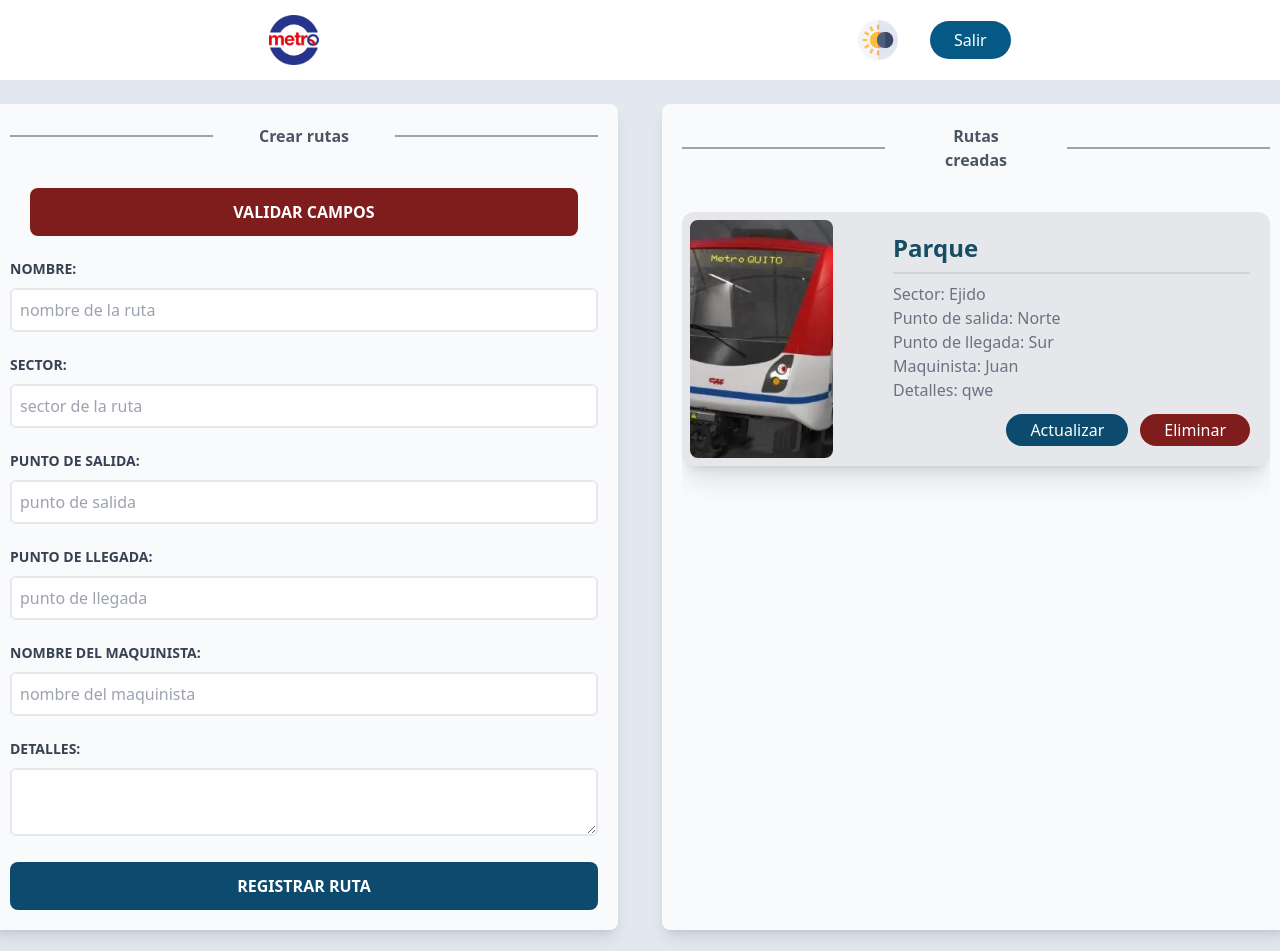
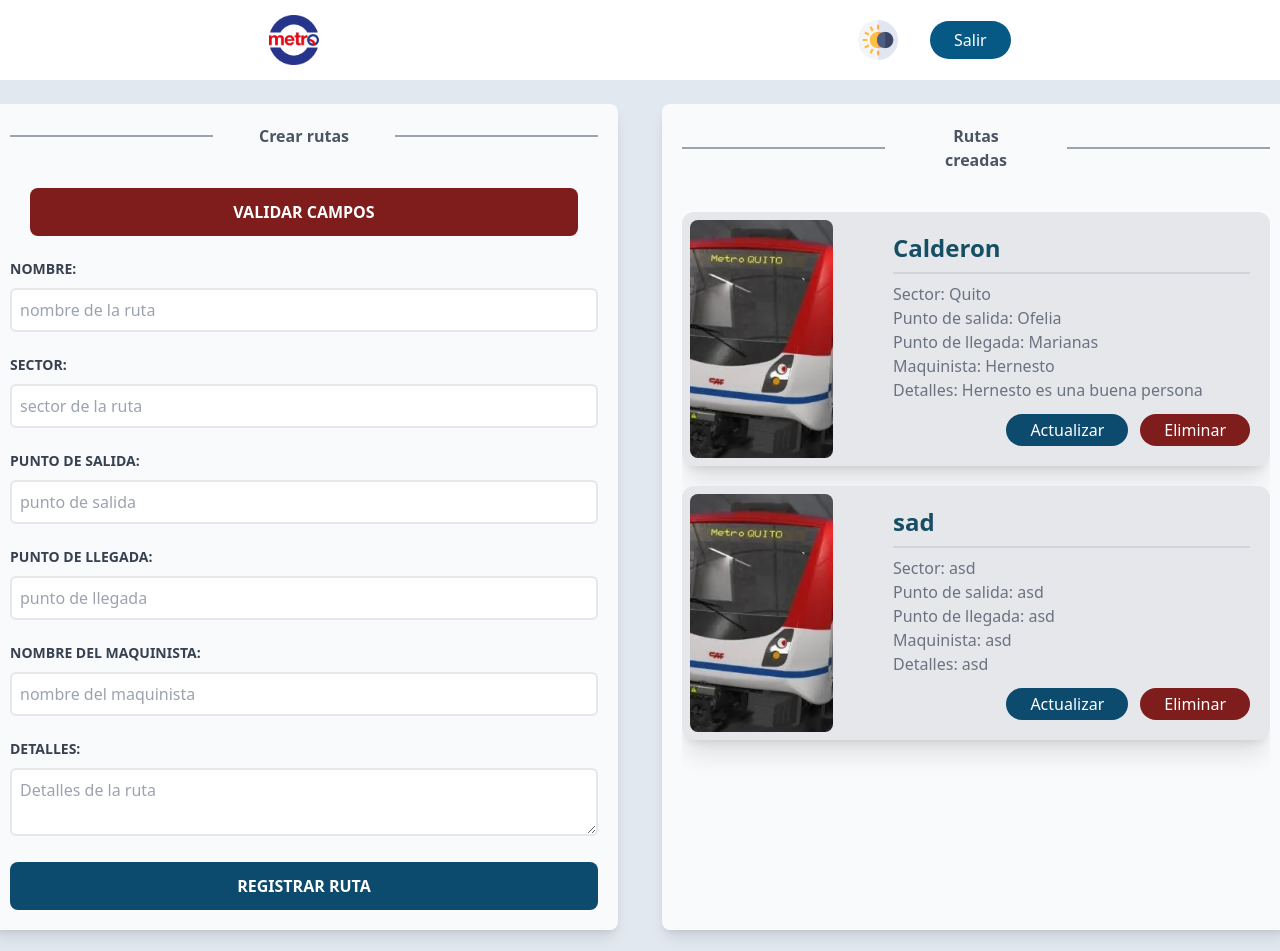
Before and after one commit to Einarr07/prueba1_segundoBimestre-Metro_Quito, a React (Vite) app: page / in a window 1280 px wide. Shown: the top 951 px of the page. Built offline with nearby package versions, Linux system fonts and the light colour scheme; data requests are answered from the project's data file.

Commit message:
Validación del formulario

```diff
--- a/db.json
+++ b/db.json
@@ -18,13 +18,22 @@
   },
   "metro": [
     {
-      "nombre": "Parque",
-      "sector": "Ejido",
-      "salida": "Norte",
-      "llegada": "Sur",
-      "maquinista": "Juan",
-      "detalles": "qwe",
+      "nombre": "Calderon",
+      "sector": "Quito",
+      "salida": "Ofelia",
+      "llegada": "Marianas",
+      "maquinista": "Hernesto",
+      "detalles": "Hernesto es una buena persona ",
       "id": "f259f24a-45cd-452a-8e69-b339115e217b"
+    },
+    {
+      "nombre": "sad",
+      "sector": "asd",
+      "salida": "asd",
+      "llegada": "asd",
+      "maquinista": "asd",
+      "detalles": "asd",
+      "id": "cad60901-82c8-4c1c-a2a6-41fa66c199e4"
     }
   ]
 }
--- a/package.json
+++ b/package.json
@@ -12,6 +12,7 @@
     "json-server": "^0.17.3",
     "react": "^18.2.0",
     "react-dom": "^18.2.0",
+    "react-hook-form": "^7.45.4",
     "uuid": "^9.0.0"
   },
   "devDependencies": {
--- a/src/components/Formulario.jsx
+++ b/src/components/Formulario.jsx
@@ -2,30 +2,37 @@ import { v4 as uuidv4} from "uuid"
 import Mensajes from "./Mensajes"
 import { useState } from "react"
 import { useEffect } from 'react'
+import { useForm, Controller } from "react-hook-form";
 
-export const Formulario = ({setEstado,idMetro}) => {
-
-    // Usestate va antes del return
-    const [error, setError] = useState(false)
-
-    const [mensaje, setMensaje] = useState(false)
+export const Formulario = ({ setEstado, idMetro }) => {
+    const { handleSubmit, control, formState: { errors } } = useForm();
+    const [error, setError] = useState(false);
+    const [mensaje, setMensaje] = useState(false);
 
     const [form, setform] = useState({
-        nombre:"",
-        sector:"",
-        salida:"",
-        llegada:"",
-        maquinista:"",
-        detalles:""
-    })
+      nombre: "",
+      sector: "",
+      salida: "",
+      llegada: "",
+      maquinista: "",
+      detalles: ""
+    });
 
     useEffect(() => {
-        if(idMetro)
-        {
+      if (idMetro) {
         (async function (idMetro) {
           try {
-                    const respuesta = await (await fetch(`http://localhost:3000/metro/${idMetro}`)).json()
-                    const {id,nombre,sector,salida,llegada,maquinista,detalles} = respuesta
+            const respuesta = await (
+              await fetch(`http://localhost:3000/metro/${idMetro}`)).json();
+            const {
+              id,
+              nombre,
+              sector,
+              salida,
+              llegada,
+              maquinista,
+              detalles
+            } = respuesta;
             setform({
               ...form,
               nombre,
@@ -35,162 +42,217 @@ export const Formulario = ({setEstado,idMetro}) => {
               maquinista,
               detalles,
               id
-                    })
-                }
-                catch (error) {
+            });
+          } catch (error) {
             console.log(error);
           }
-            })(idMetro)
+        })(idMetro);
       }
-    }, [idMetro])
+    }, [idMetro]);
 
     const handleChange = (e) => {
         setform({
             ...form,
-            [e.target.name]: e.target.value.trim()
-        })
+            [e.target.name]: e.target.value
+        });
     }
 
-    const handleSubmit = async (e) => {
-        e.preventDefault()
-        if (Object.values(form).includes("") || Object.entries(form).length === 0) {
-            setError(true)
+    const handleFormSubmit = async (data) => {
+        if (Object.values(data).includes("") || Object.entries(data).length === 0) {
+            setError(true);
             setTimeout(() => {
-                setError(false)
+                setError(false);
             }, 1000);
-            return
+            return;
         }
         try {
-            // Actualización de las rutas
-            if(form.id){
-                const url = `http://localhost:3000/metro/${form.id}`
-                await fetch(url,{
-                    method:'PUT',
-                    body:JSON.stringify(form),
-                    headers:{'Content-Type':'application/json'}
-                })
-                setEstado(true)
-                setform({})
+            if (form.id) {
+                const url = `http://localhost:3000/metro/${form.id}`;
+                await fetch(url, {
+                    method: "PUT",
+                    body: JSON.stringify(data),
+                    headers: { "Content-Type": "application/json" }
+                });
+                setEstado(true);
+            } else {
+                const url = "http://localhost:3000/metro";
+                const newData = { ...data, id: uuidv4() };
+                await fetch(url, {
+                    method: "POST",
+                    body: JSON.stringify(newData),
+                    headers: { "Content-Type": "application/json" }
+                });
+                setMensaje(true);
+                setEstado(true);
+            }
+            // Resetear el estado form a valores vacíos después del envío exitoso
+            setform({
+                nombre: "",
+                sector: "",
+                salida: "",
+                llegada: "",
+                maquinista: "",
+                detalles: ""
+            });
             setTimeout(() => {
-                    setEstado(false)
-                    setform({})
-                }, 1000)
-            }
-            // Creacion de las rutas
-            else{
-                const url = "http://localhost:3000/metro"
-								form.id = uuidv4()
-                await fetch(url, {
-                    method: 'POST',
-                    body: JSON.stringify(form),
-                    headers: { 'Content-Type': 'application/json' }
-                })
-                setMensaje(true)
-                setEstado(true)
-                setTimeout(() => {
-                    setMensaje(false)
-                    setEstado(false)
-                    setform({})
+                setMensaje(false);
+                setEstado(false);
             }, 1000);
-
-            }
         } catch (error) {
             console.log(error);
         }
-    }
+    };
 
     return (
-        <form onSubmit={handleSubmit}>
+        <form onSubmit={handleSubmit(handleFormSubmit)}>
             {error && <Mensajes tipo="bg-red-900">"Existen campos vacíos"</Mensajes>}
 	        {mensaje && <Mensajes tipo="bg-green-900">"Registro exitoso"</Mensajes>}
             <Mensajes tipo={"bg-red-900"}>validar campos</Mensajes>
+
             <div>
                 <label
                     htmlFor='nombre'
-                    className='text-gray-700 uppercase font-bold text-sm'>Nombre: </label>
+                    className='text-gray-700 uppercase font-bold text-sm'>Nombre:
+                </label>
+                <Controller
+                    name="nombre"
+                    control={control}
+                    defaultValue=""
+                    rules={{ required: "El nombre es obligatorio" }}
+                    render={({ field }) => (
+                    <div>
                     <input
+                        {...field}
                         id='nombre'
                         type="text"
-                    className='border-2 w-full p-2 mt-2 placeholder-gray-400 rounded-md mb-5'
+                        className={`border-2 w-full p-2 mt-2 placeholder-gray-400 rounded-md mb-5 ${errors.nombre ? "border-red-500" : ""}`}
                         placeholder='nombre de la ruta'
-                    name='nombre'
-                    value={form.nombre || ""}
-                    onChange={handleChange}
+                    />{errors.nombre && <span className="text-red-500">{errors.nombre.message}</span>}
+                    </div>
+                    )}
                 />
             </div>
 
             <div>
-                <label
-                    htmlFor='sector'
-                    className='text-gray-700 uppercase font-bold text-sm'>Sector: </label>
+                <label htmlFor='sector' className='text-gray-700 uppercase font-bold text-sm'>
+                    Sector:
+                </label>
+                <Controller
+                    name="sector"
+                    control={control}
+                    defaultValue=""
+                    rules={{ required: "El sector es obligatorio" }}
+                    render={({ field }) => (
+                        <div>
                             <input
+                                {...field}
                                 id='sector'
                                 type="text"
-                    className='border-2 w-full p-2 mt-2 placeholder-gray-400 rounded-md mb-5'
+                                className={`border-2 w-full p-2 mt-2 placeholder-gray-400 rounded-md mb-5 ${errors.sector ? "border-red-500" : ""}`}
                                 placeholder='sector de la ruta'
-                    name='sector'
-                    value={form.sector || ""}
-                    onChange={handleChange}
+                            />
+                            {errors.sector && <span className="text-red-500">{errors.sector.message}</span>}
+                        </div>
+                    )}
                 />
             </div>
 
             <div>
-                <label
-                    htmlFor='salida'
-                    className='text-gray-700 uppercase font-bold text-sm'>Punto de salida: </label>
+                <label htmlFor='salida' className='text-gray-700 uppercase font-bold text-sm'>
+                    Punto de salida:
+                </label>
+                <Controller
+                    name="salida"
+                    control={control}
+                    defaultValue=""
+                    rules={{ required: "El punto de salida es obligatorio" }}
+                    render={({ field }) => (
+                        <div>
                             <input
+                                {...field}
                                 id='salida'
                                 type="text"
-                    className='border-2 w-full p-2 mt-2 placeholder-gray-400 rounded-md mb-5'
+                                className={`border-2 w-full p-2 mt-2 placeholder-gray-400 rounded-md mb-5 ${errors.salida ? "border-red-500" : ""}`}
                                 placeholder='punto de salida'
-                    name='salida'
-                    value={form.salida || ""}
-                    onChange={handleChange}
+                            />
+                            {errors.salida && <span className="text-red-500">{errors.salida.message}</span>}
+                        </div>
+                    )}
                 />
             </div>
 
             <div>
-                <label
-                    htmlFor='llegada'
-                    className='text-gray-700 uppercase font-bold text-sm'>Punto de llegada: </label>
+                <label htmlFor='llegada' className='text-gray-700 uppercase font-bold text-sm'>
+                    Punto de llegada:
+                </label>
+                <Controller
+                    name="llegada"
+                    control={control}
+                    defaultValue=""
+                    rules={{ required: "El punto de llegada es obligatorio" }}
+                    render={({ field }) => (
+                        <div>
                             <input
+                                {...field}
                                 id='llegada'
                                 type="text"
-                    className='border-2 w-full p-2 mt-2 placeholder-gray-400 rounded-md mb-5'
+                                className={`border-2 w-full p-2 mt-2 placeholder-gray-400 rounded-md mb-5 ${errors.llegada ? "border-red-500" : ""}`}
                                 placeholder='punto de llegada'
-                    name='llegada'
-                    value={form.llegada || ""}
-                    onChange={handleChange}
+                            />
+                            {errors.llegada && <span className="text-red-500">{errors.llegada.message}</span>}
+                        </div>
+                    )}
                 />
             </div>
 
             <div>
-                <label
-                    htmlFor='maquinista'
-                    className='text-gray-700 uppercase font-bold text-sm'>Nombre del maquinista: </label>
+                <label htmlFor='maquinista' className='text-gray-700 uppercase font-bold text-sm'>
+                    Nombre del maquinista:
+                </label>
+                <Controller
+                    name="maquinista"
+                    control={control}
+                    defaultValue=""
+                    rules={{ required: "El nombre del maquinista es obligatorio" }}
+                    render={({ field }) => (
+                        <div>
                             <input
+                                {...field}
                                 id='maquinista'
                                 type="text"
-                    className='border-2 w-full p-2 mt-2 placeholder-gray-400 rounded-md mb-5'
+                                className={`border-2 w-full p-2 mt-2 placeholder-gray-400 rounded-md mb-5 ${errors.maquinista ? "border-red-500" : ""}`}
                                 placeholder='nombre del maquinista'
-                    name='maquinista'
-                    value={form.maquinista || ""}
-                    onChange={handleChange}
+                            />
+                            {errors.maquinista && <span className="text-red-500">{errors.maquinista.message}</span>}
+                        </div>
+                    )}
                 />
             </div>
+
             <div>
-                <label
-                    htmlFor='detalles'
-                    className='text-gray-700 uppercase font-bold text-sm'>Detalles: </label>
+                <label htmlFor='detalles' className='text-gray-700 uppercase font-bold text-sm'>
+                    Detalles:
+                </label>
+                <Controller
+                    name="detalles"
+                    control={control}
+                    defaultValue=""
+                    rules={{ required: "Los detalles son obligatorios" }}
+                    render={({ field }) => (
+                        <div>
                             <textarea
+                                {...field}
                                 id='detalles'
-                    type="text"
-                    className='border-2 w-full p-2 mt-2 placeholder-gray-400 rounded-md mb-5'
+                                className={`border-2 w-full p-2 mt-2 placeholder-gray-400 rounded-md mb-5 ${errors.detalles ? "border-red-500" : ""}`}
                                 name='detalles'
-                    value={form.detalles || ""}
-                    onChange={handleChange}
+                                placeholder='Detalles de la ruta'
+                            />
+                            {errors.detalles && <span className="text-red-500">{errors.detalles.message}</span>}
+                        </div>
+                    )}
                 />
             </div>
+
 
             <input
                 type="submit"
@@ -198,7 +260,6 @@ export const Formulario = ({setEstado,idMetro}) => {
                 text-white uppercase font-bold rounded-lg
                 hover:bg-red-900 cursor-pointer transition-all'
                 value={form.id ? "Actualizar ruta" : "Registrar ruta"} />
-
         </form>
     )
 }
```
Also changed, not shown: src/components/Listar.jsx (+6 -2 lines), 1 other file (tests, documents, lock files or other folders). Lines whose indentation alone changed are shown as unchanged.
